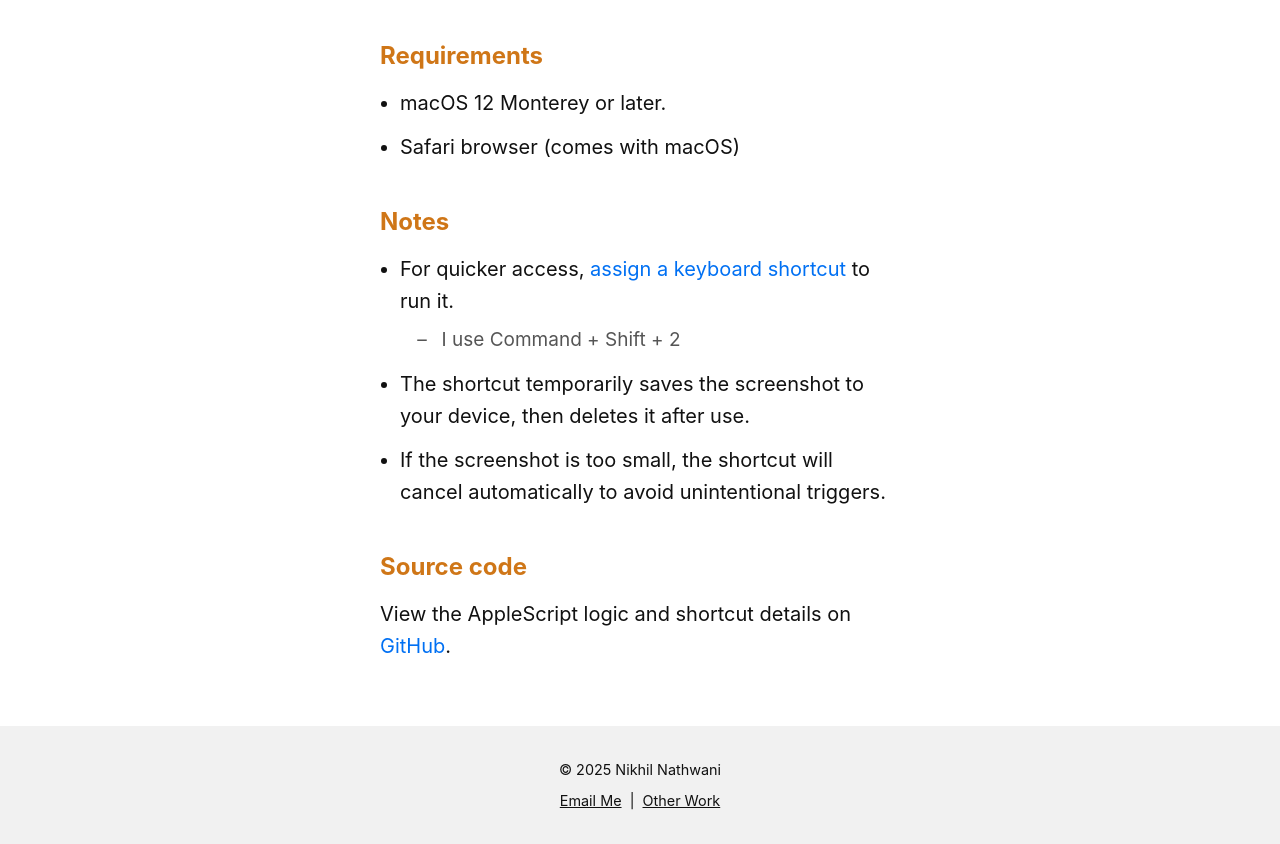
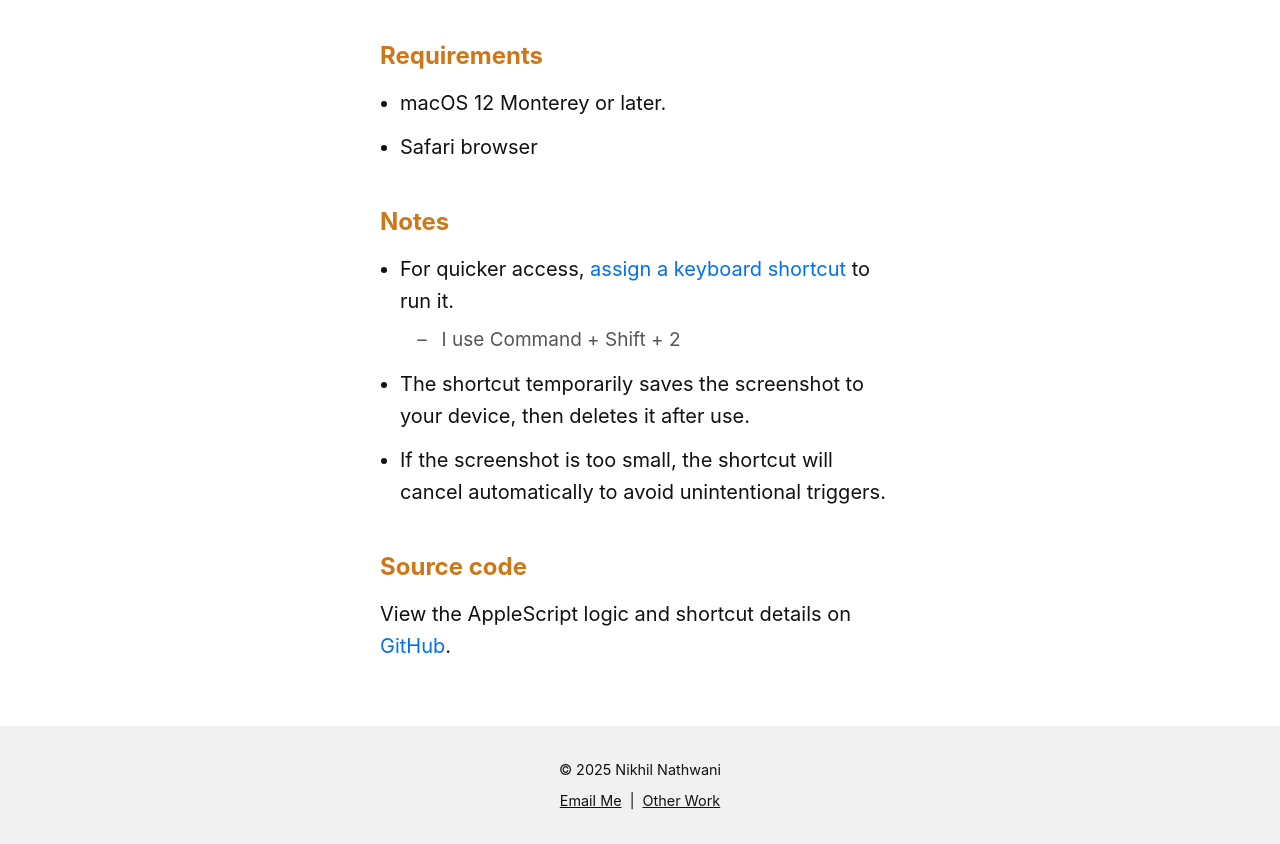
Before and after one commit to nikhilNathwani/Snip-and-Search, a plain HTML site: page index.html in a window 1280 px wide. Shown: the part 1588-2432 px from the top of the page. Drawn offline with Linux system fonts and the light colour scheme.

Commit message:
simplifying text content and cleaning up sublist styling 4

```diff
--- a/index.html
+++ b/index.html
@@ -110,7 +110,7 @@
 				<h2>Requirements</h2>
 				<ul>
 					<li>macOS 12 Monterey or later.</li>
-					<li>Safari browser (comes with macOS)</li>
+					<li>Safari browser</li>
 				</ul>
 
 				<h2>Notes</h2>
```
